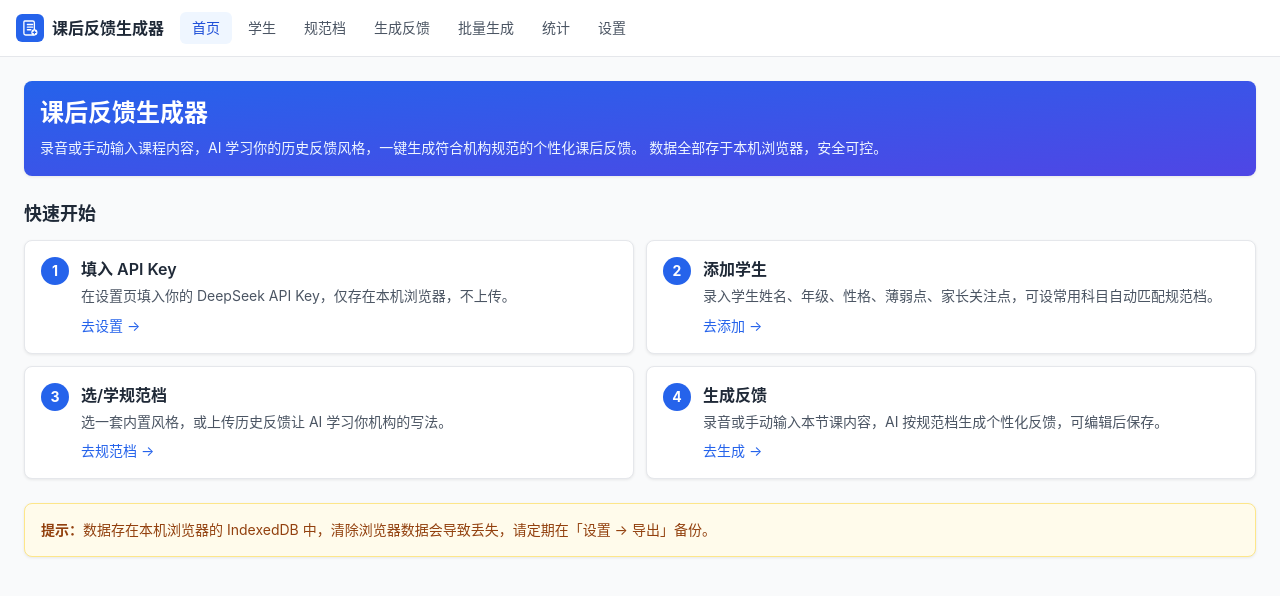
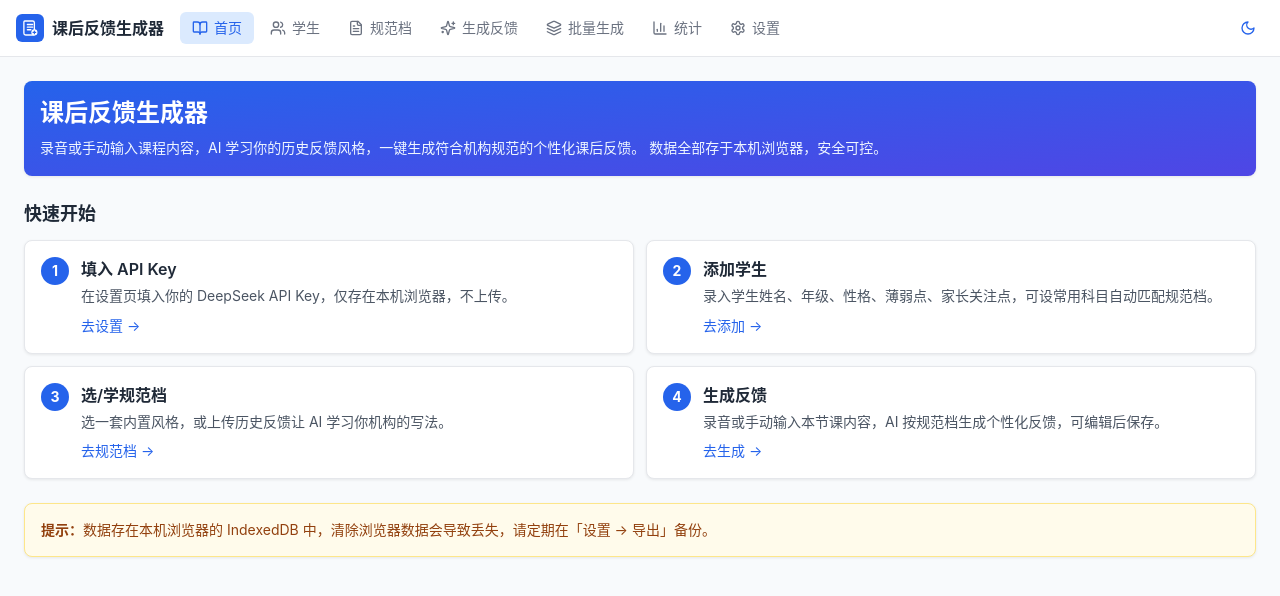
Before and after one commit to qbjsdsb/classroomfeedback, a React (Vite) app: page / in a window 1280 px wide. Shown: the top 596 px of the page. Built offline with nearby package versions, Linux system fonts and the light colour scheme.

Commit message:
feat: App 导航统一 nav-link + 主题切换按钮 + lucide 图标

```diff
--- a/src/App.tsx
+++ b/src/App.tsx
@@ -1,11 +1,14 @@
 import { useEffect, useState } from "react";
 import { Routes, Route, NavLink } from "react-router-dom";
+import { clsx } from "clsx";
+import { Sun, Moon, BookOpen, Users, FileText, Sparkles, Layers, BarChart3, Settings } from "lucide-react";
 import { seedBuiltinProfiles } from "./db/seed";
 import { db } from "./db/schema";
 import { getLastBackupAt } from "./hooks/useSettings";
 import { NotificationProvider } from "./components/NotificationProvider";
 import { useNotify } from "./hooks/useNotify";
 import { Skeleton } from "./components/Skeleton";
+import { useTheme } from "./hooks/useTheme";
 import HomePage from "./pages/HomePage";
 import StudentsPage from "./pages/StudentsPage";
 import SpecProfilePage from "./pages/SpecProfilePage";
@@ -15,14 +18,14 @@ import StatsPage from "./pages/StatsPage";
 import SettingsPage from "./pages/SettingsPage";
 import StudentDetailPage from "./pages/StudentDetailPage";
 
-const NAV: { to: string; label: string; end?: boolean }[] = [
-  { to: "/", label: "首页", end: true },
-  { to: "/students", label: "学生" },
-  { to: "/spec", label: "规范档" },
-  { to: "/generate", label: "生成反馈" },
-  { to: "/batch", label: "批量生成" },
-  { to: "/stats", label: "统计" },
-  { to: "/settings", label: "设置" },
+const NAV: { to: string; label: string; icon: typeof BookOpen; end?: boolean }[] = [
+  { to: "/", label: "首页", icon: BookOpen, end: true },
+  { to: "/students", label: "学生", icon: Users },
+  { to: "/spec", label: "规范档", icon: FileText },
+  { to: "/generate", label: "生成反馈", icon: Sparkles },
+  { to: "/batch", label: "批量生成", icon: Layers },
+  { to: "/stats", label: "统计", icon: BarChart3 },
+  { to: "/settings", label: "设置", icon: Settings },
 ];
 
 function BackupReminder() {
@@ -45,6 +48,16 @@ function BackupReminder() {
   return null;
 }
 
+function ThemeToggle() {
+  const { theme, toggle } = useTheme();
+  const Icon = theme === "dark" ? Sun : Moon;
+  return (
+    <button onClick={toggle} className="btn-ghost p-2 shrink-0" aria-label="切换主题">
+      <Icon className="w-4 h-4" />
+    </button>
+  );
+}
+
 export default function App() {
   const [ready, setReady] = useState(false);
   useEffect(() => { (async () => { await seedBuiltinProfiles(); setReady(true); })(); }, []);
@@ -53,30 +66,30 @@ export default function App() {
       {!ready ? (
         <div className="p-4"><Skeleton lines={2} /></div>
       ) : (
-        <div className="min-h-screen bg-gray-50">
+        <div className="min-h-screen bg-bg">
           <BackupReminder />
-          <nav className="sticky top-0 z-10 bg-white/90 backdrop-blur border-b border-gray-200">
+          <nav className="sticky top-0 z-10 bg-surface/90 backdrop-blur border-b border-border">
             <div className="max-w-content mx-auto px-4 flex items-center gap-2 h-14">
-              <NavLink to="/" className="flex items-center gap-2 mr-2 font-bold text-gray-800 shrink-0">
+              <NavLink to="/" className="flex items-center gap-2 mr-2 font-bold text-text shrink-0">
                 <img src={`${import.meta.env.BASE_URL}favicon.svg`} alt="" className="w-7 h-7" />
                 <span className="hidden sm:inline">课后反馈生成器</span>
               </NavLink>
-              <div className="flex items-center gap-1 overflow-x-auto">
+              <div className="flex items-center gap-1 overflow-x-auto flex-1">
                 {NAV.map(n => (
                   <NavLink
                     key={n.to}
                     to={n.to}
                     end={n.end}
                     className={({ isActive }) =>
-                      `px-3 py-1.5 rounded-md text-sm whitespace-nowrap transition ${
-                        isActive ? "bg-blue-50 text-blue-700 font-medium" : "text-gray-600 hover:bg-gray-100"
-                      }`
+                      clsx("nav-link whitespace-nowrap", isActive ? "nav-link-active" : "nav-link-inactive")
                     }
                   >
-                    {n.label}
+                    <n.icon className="w-4 h-4" />
+                    <span>{n.label}</span>
                   </NavLink>
                 ))}
               </div>
+              <ThemeToggle />
             </div>
           </nav>
           <main className="max-w-content mx-auto p-4 sm:p-6">
```
